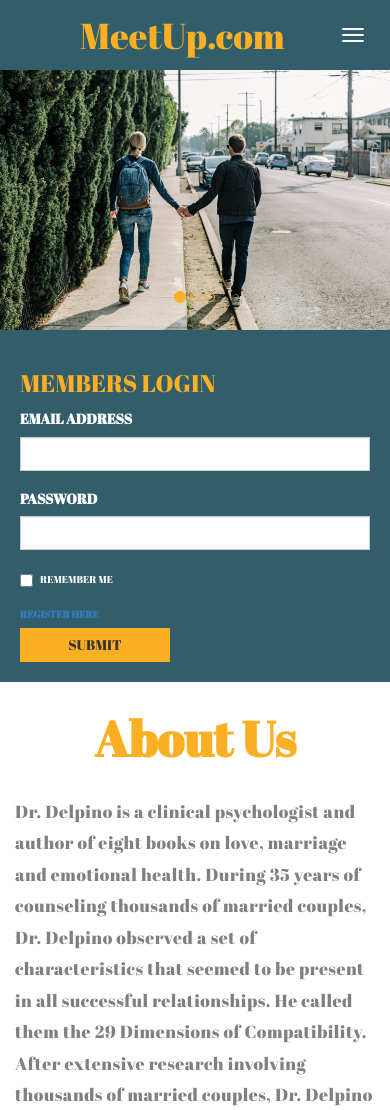
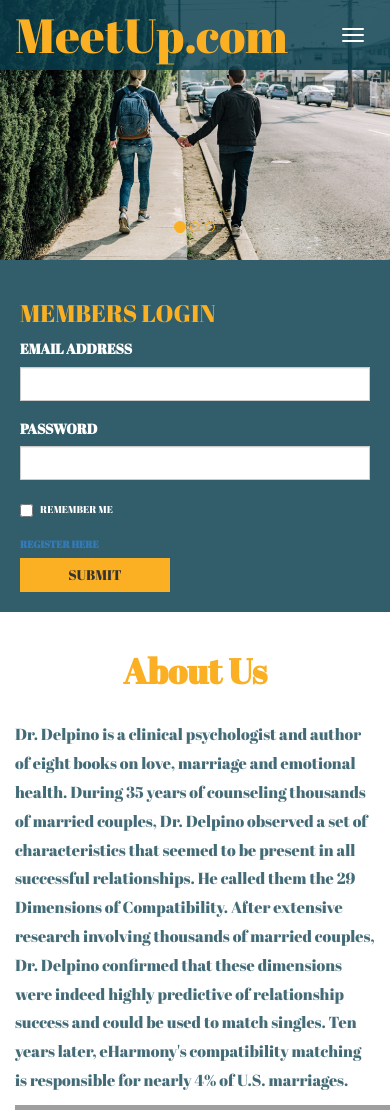
Before and after one commit to NBDelpino1/OnlineDating, a PHP site: page / in a window 390 px wide; the page is wider, and only the part inside the window is pictured. Shown: the top 1110 px of that part. Run offline with PHP 8.4, Linux system fonts and the light colour scheme; some libraries are stand-ins or nearby versions; grey boxes are pictures that could not be loaded.

Commit message:
tweaked col layout

```diff
--- a/css/style.css
+++ b/css/style.css
@@ -2,7 +2,6 @@
     font-family: 'Abril Fatface', cursive;
     line-height: 1.8;
     background-color:white;
-    padding-top: 70px;
 }
 
 h2 {
@@ -40,6 +39,13 @@
     color: #fbb024;
 }
 
+.navbar-header {
+    font-size:2em;
+}
+
+.navbar-link {
+    font-size:1.5em;
+}
 .navbar-link:hover {
     color: #fbb024;
     background-color: #fff;
@@ -206,7 +212,13 @@
 /*TODO - may have to adjust to fix column issues*/
 /* Div Styling */
 .about-row, .mission-row{
-    padding-top:10px;
+    padding-top:20px;
+    padding-bottom: 20px;
+}
+
+.about-mission-text {
+    font-size:16px;
+    color: rgba(9,62,77,.76);
 }
 
 /*===========================================================================================================================*/
@@ -291,18 +303,13 @@
 }
 /*===========================================================================================================================*/
 /* END */
-/*===========================================================================================================================*/
-/*TODO - add*/
-.navbar>.container .navbar-brand, .navbar>.container-fluid .navbar-brand {
-    padding-left:80px;
-    font-family: 'Abril Fatface', cursive;
-    font-size:36px;
-}
+/*!*===========================================================================================================================*!*/
+
 
 .content-header {
     font-family: 'Abril Fatface', cursive;
     color: #fbb024;
-    font-size:3.5em;
+    font-size:2.5em;
 }
 
 /*TODO - This is a temp bandaid to align About header center when mobile*/
@@ -311,17 +318,3 @@
         text-align: center;
     }
 }
-
-body {
-    font-family: 'Abril Fatface', cursive;
-}
-
-.temp-text {
-    font-size:1.25em;
-    color: grey;
-    letter-spacing:.5px;
-}
-
-.navbar li a, .navbar .navbar-brand {
-    font-size:1.5em;
-}
--- a/index.html
+++ b/index.html
@@ -80,8 +80,7 @@
         <div class="row about-row">
             <div class="col-sm-8">
                 <h2 class="content-header">About Us</h2>
-                <!-- TODO - change class and re-arrage columns -->
-                <p class="temp-text">Dr. Delpino is a clinical psychologist and author of eight books on love,
+                <p class="about-mission-text">Dr. Delpino is a clinical psychologist and author of eight books on love,
                     marriage and emotional health. During 35 years of counseling thousands of married couples,
                     Dr. Delpino observed a set of characteristics that seemed to be present in all successful relationships.
                     He called them the 29 Dimensions of Compatibility. After extensive research involving thousands of married couples,
@@ -89,26 +88,25 @@
                     Ten years later, eHarmony's compatibility matching is responsible for nearly 4% of U.S. marriages.
                 </p>
             </div>
-            <div class="col-sm-4">
-                <img src="images/icon-bldg.png">
+            <div class="col-sm-4 text-center">
+                <img src="images/icon-bldg.png" class="slideanim">
             </div>
         </div>
         <div class="row mission-row">
-            <div class="col-sm-4">
-                <img src="images/icon-csagent.png">
-            </div>
             <div class="col-sm-8">
                 <h2 class="content-header">Our Mission</h2>
-                <p class="temp-text">At Match, we believe you deserve to find love – true love that comes with a lasting relationship.
+                <p class="about-mission-text">At Match, we believe you deserve to find love – true love that comes with a lasting relationship.
                     Because of this, we are committed to assisting singles everywhere in their search to find love and romantic fulfillment.
                 </p>
+            </div>
+            <div class="col-sm-4 text-center">
+                <img src="images/icon-csagent.png" class="slideanim">
             </div>
         </div>
     </div>
 
     <!-- Services -->
 
-    <!--TODO-fix container sizing-->
     <div id="services" class="container-fluid text-center">
         <h2 class="content-header">Services</h2>
         <br>
```
